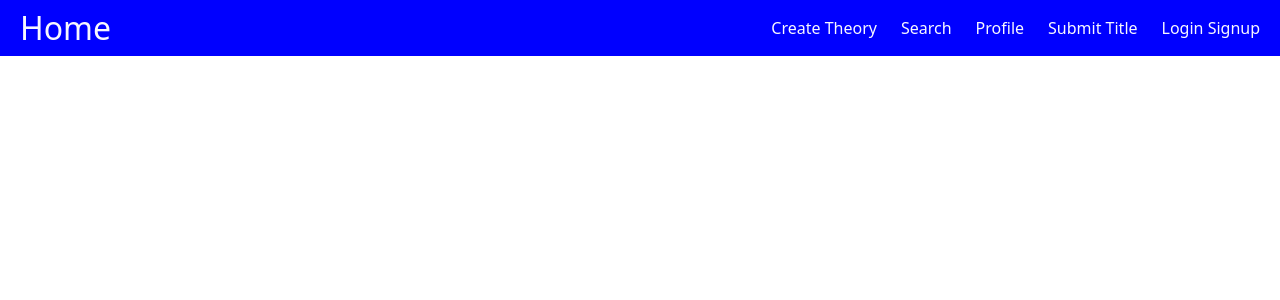
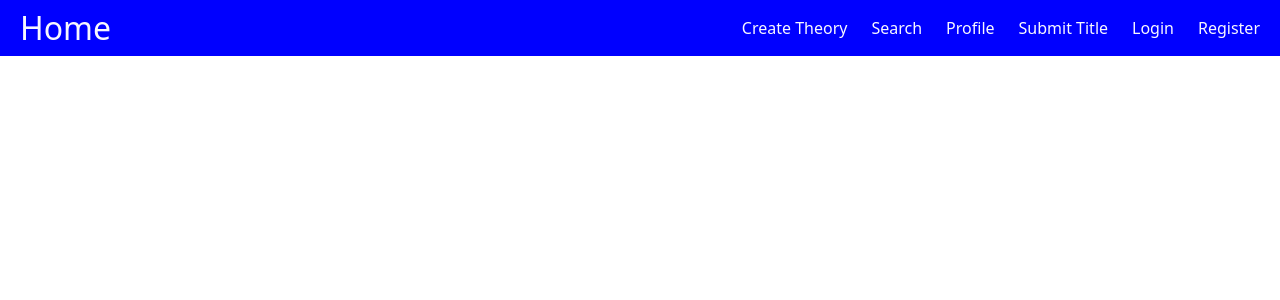
Before and after one commit to Rds1055/fall-22-dbgui, a React (Create React App) app in the folder frontend/: page /1/1/1 in a window 1280 px wide. Shown: the top 300 px of the page. Built offline with nearby package versions, Linux system fonts and the light colour scheme.

Commit message:
Works with Login/Register

```diff
--- a/frontend/src/components/pages/Navbar.jsx
+++ b/frontend/src/components/pages/Navbar.jsx
@@ -16,7 +16,9 @@ export const Navbar = () => {
 
                     <CustomLink href ="/SubmitTitle">Submit Title</CustomLink>
 
-                    <CustomLink href ="/LoginSignup">Login Signup</CustomLink>
+                    <CustomLink href ="/login">Login</CustomLink>
+
+                    <CustomLink href ="/register">Register</CustomLink>
 
                 </ul>
             </nav>
```
